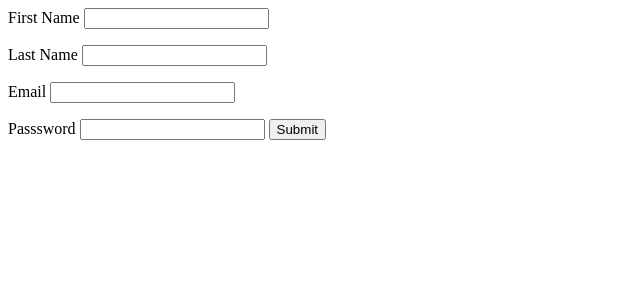
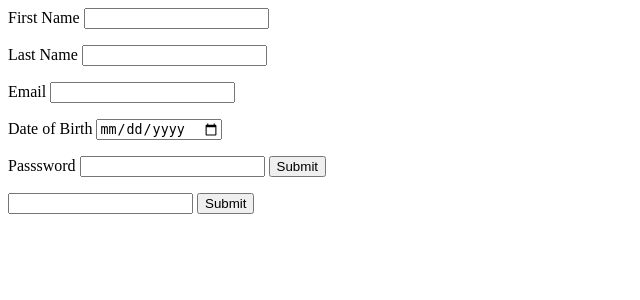
Before and after one commit to LamiaRimty/Simple-Form-Validation, a PHP site: page / in a window 1280 px wide. Shown: the top 300 px of the page, without its empty margins (0-640 px from the left). Run offline with PHP 8.4, Linux system fonts and the light colour scheme.

Commit message:
first creation

```diff
--- a/index.php
+++ b/index.php
@@ -30,6 +30,16 @@
 		<input type="text" name="email"  id="email"/>
 		</p>
 
+<div class="well">
+      <div class="form-group">
+      <label>Date of Birth</label>
+      <input type="date" class="form-control" id="exampleInputDOB1" placeholder="Date of Birth">
+    </div>
+</div>
+
+<div class="well">
+</div>
+
 
 		<p>
 		<label>Passsword</label>
@@ -38,6 +48,30 @@
 		<input type="submit" name="Submit">
 	</p>
 
+<input id="numb">
+
+<button type="button" onclick="myFunction()">Submit</button>
+
+<p id="demo"></p>
+
+<script>
+function myFunction() {
+    var x, text;
+
+    // Get the value of the input field with id="numb"
+    x = document.getElementById("numb").value;
+
+    // If x is Not a Number or less than one or greater than 10
+    if (isNaN(x) || x < 1 || x > 10) {
+        text = "Input not valid";
+    } else {
+        text = "Input OK";
+    }
+    document.getElementById("demo").innerHTML = text;
+}
+</script>
+
+
 	</form>
 	</body>
 	</html>
```
